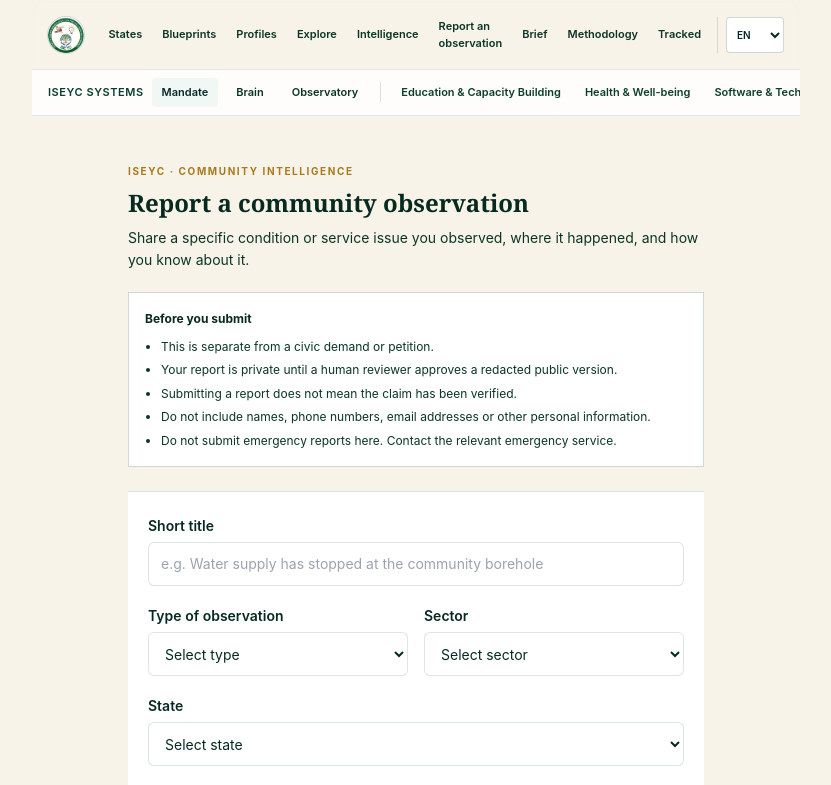
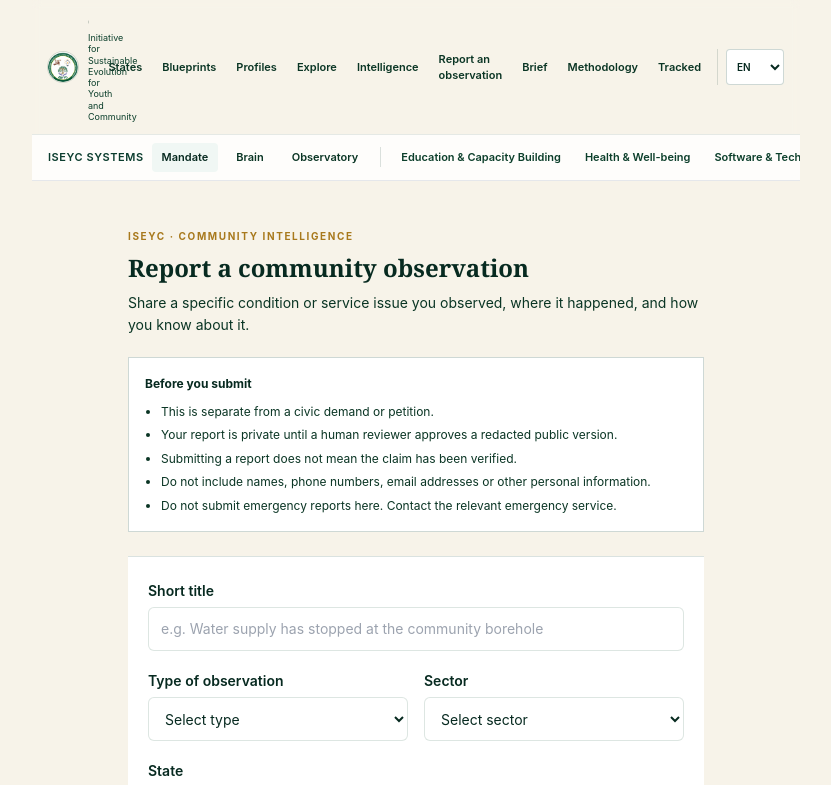
Before and after one commit to mrzulqarnainnadabo/2027-street-mandate, a Next.js app: page /report in a window 1280 px wide. Shown: the top 785 px of the page, without its empty margins (224-1055 px from the left). Built offline with nearby package versions, Linux system fonts and the light colour scheme.

Commit message:
chore(brand): align ISEYC shell tokens and wordmark

```diff
--- a/components/Header.tsx
+++ b/components/Header.tsx
@@ -47,11 +47,11 @@ export default function Header() {
     <header className="sticky top-0 z-40 border-b border-forest-500/12 bg-cream/98 backdrop-blur-sm">
       <div className="mx-auto flex max-w-3xl items-center justify-between gap-3 px-4 py-3">
         <Link href="/" className="flex min-w-0 items-center gap-2.5" onClick={() => setOpen(false)}>
-          <img src={ISEYC_SEAL_SRC} alt="ISEYC official seal" width={36} height={36}
-            className="h-9 w-9 shrink-0 rounded-full bg-white object-contain ring-1 ring-forest-500/15" />
+          <img src={ISEYC_SEAL_SRC} alt="ISEYC official seal" width={30} height={30}
+            className="h-[30px] w-[30px] shrink-0 rounded-full bg-white object-contain ring-1 ring-forest-500/15" />
           <div className="min-w-0 text-left">
             <div className="truncate font-display text-[13px] font-bold leading-tight text-forest-800 sm:text-sm">{PRODUCT_NAME}</div>
-            <div className="hidden truncate text-[10px] text-forest-500 sm:block">{t("header.tagline")}</div>
+            <div className="hidden max-w-[250px] text-[9px] leading-tight text-forest-600 sm:block">Initiative for Sustainable Evolution for Youth and Community</div>
           </div>
         </Link>
 
```
